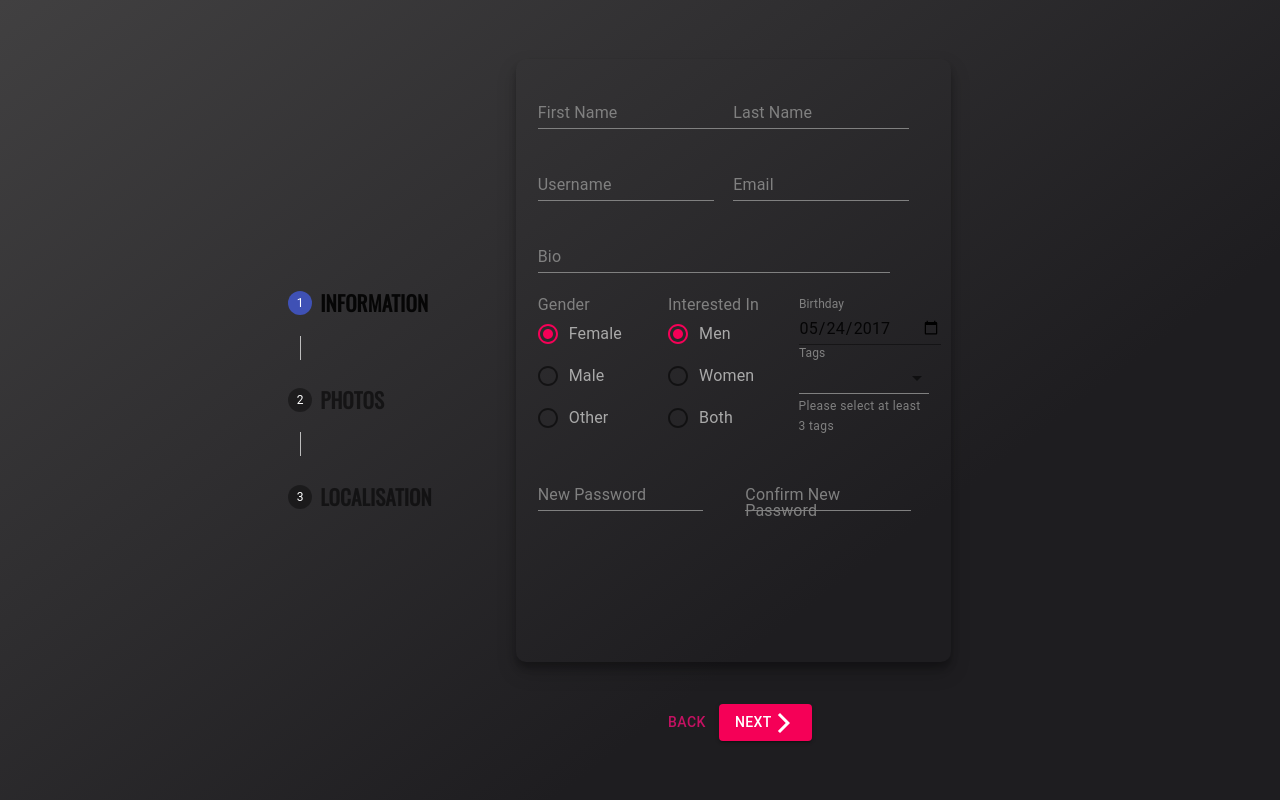
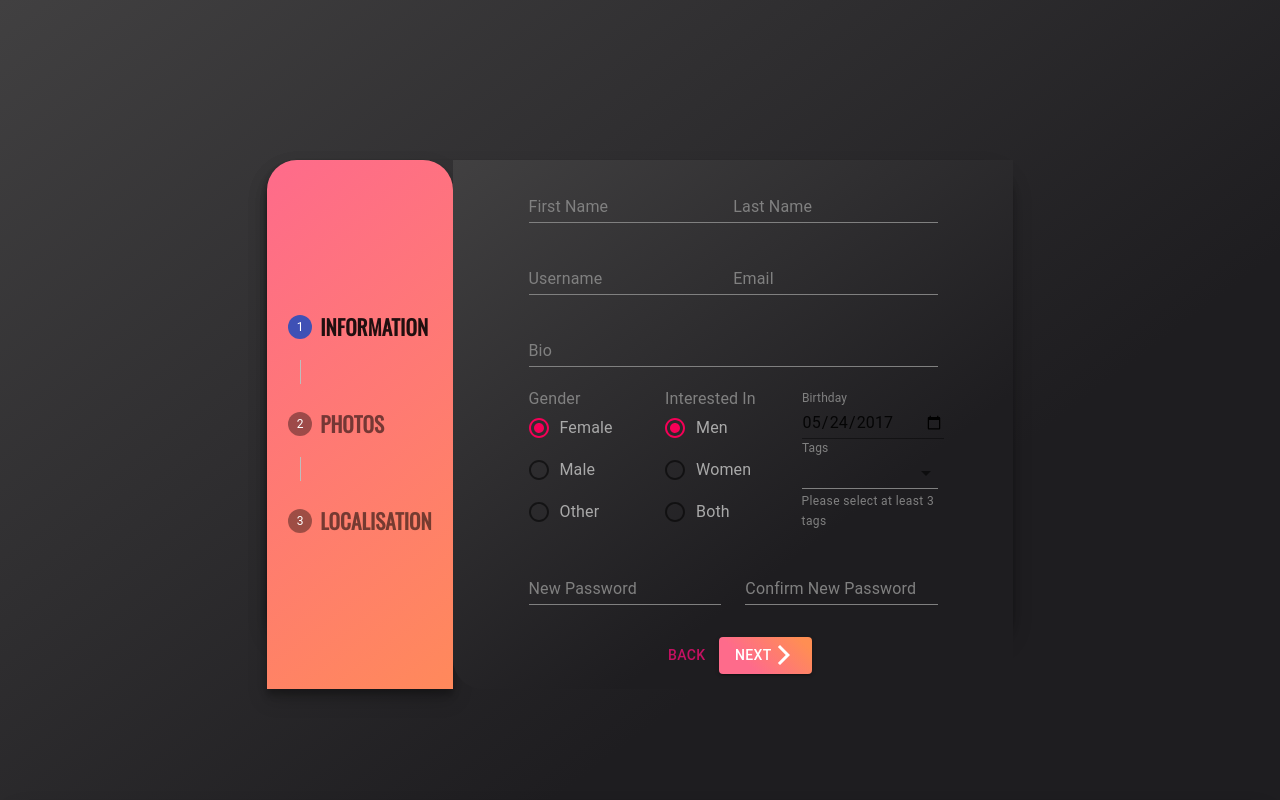
Before and after one commit to Othmaneessafi/Matcha, a React (Create React App) app in the folder client/: page /profile in a window 1280 px wide. Shown: the top 800 px of the page. Built offline with nearby package versions, Linux system fonts and the light colour scheme.

Commit message:
Update profile.css

```diff
--- a/client/src/components/profile/profile.css
+++ b/client/src/components/profile/profile.css
@@ -1,28 +1,136 @@
 
 .stepperContainer {
   background-color: transparent!important;
-  /* border: 2px solid yellow; */
+  /* border: 2px sol id yellow; */
   /* color: red; */
-}
-.profileContainer {
-  width: 100vw!important;
-  height: 100vh;
 }
 
 .finish {
   background-color: transparent!important;
 }
 
-.infosContainer {
-  width: 90vw;
-  height: 70vh;
-  padding: 5%;
-  border-radius: 10px;
-  margin-bottom: 10px;
-  box-shadow: 0 10px 20px rgba(0, 0, 0, 0.19), 0 6px 6px rgba(0, 0, 0, 0.23);
+
+.profilContainer {
+  height: 100vh;
 }
 
-.infosInputs {
-  width: 90%!important;
-  color: orangered;
+.profileContainer {
+  border-radius: 30px;
+  height: 60vh!important;
+  box-shadow: 0 10px 20px rgba(0, 0, 0, 0.19), 0 6px 6px rgba(0, 0, 0, 0.23);
+  animation: slideRight 0.8s;
 }
+
+@keyframes slideRight {
+  from {
+    margin-left: 200px;
+  }
+  to {
+    margin-left: 0;
+  }
+}
+
+.profileImageContainer {
+  background: rgb(254, 107, 139);
+  background: linear-gradient(
+    143deg,
+    rgba(254, 107, 139, 1) 0%,
+    rgba(255, 137, 91, 1) 100%
+    );
+    border-top-left-radius: 30px;
+    border-bottom-left-radius: 30px;
+    box-shadow: 0 10px 20px rgba(0, 0, 0, 0.19), 0 6px 6px rgba(0, 0, 0, 0.23);
+}
+
+.profileInputContainer {
+  background: rgb(65, 64, 65);
+  background: linear-gradient(
+    143deg,
+    rgba(65, 64, 65, 1) 0%,
+    rgba(30, 29, 32, 1) 69%
+  );
+  border-top-right-radius: 30px;
+  border-bottom-right-radius: 30px;
+  border-top-left-radius: 0;
+  border-bottom-left-radius: 0;
+  padding: 15px;
+}
+
+.profileImage {
+  /* width: 70%!important; */
+  height: auto;
+  animation: fading 3s;
+}
+
+@keyframes fading {
+  from {
+    opacity: 0;
+  }
+  to {
+    opacity: 1;
+  }
+}
+
+.profileInput {
+  color: white;
+  margin-bottom: 7px !important;
+}
+
+.profileBtn {
+  background: linear-gradient(45deg, #fe6b8b 30%, #ff8e53 90%);
+  border-radius: 0;
+  border: 0;
+  color: white;
+  padding: 0 30px;
+  box-shadow: 0 3px 5px 2px rgba(255, 105, 135, 0.3);
+  width: 40%;
+}
+
+.logo {
+  color: white;
+}
+
+.profileInputLabel {
+  color: grey !important;
+}
+.profileInput {
+  color: aliceblue !important;
+}
+
+.profileBtn:hover .forward {
+  height: 20px;
+  color: lightgrey;
+}
+
+.profileBtn:hover {
+  opacity: 0.8;
+}
+
+.userImage {
+  height: 22vh;
+  box-shadow: 0 10px 20px rgba(0, 0, 0, 0.19), 0 6px 6px rgba(0, 0, 0, 0.23);
+  border-radius: 5px;
+}
+.addBtn {
+  color: grey;
+  /* border: 1px solid red; */
+  width: 25px;
+  position: relative;
+  right: -10px;
+  top: 10px;
+}
+
+@media screen and (max-width: 1280px) {
+  .profileImageContainer {
+    border-top-left-radius: 30px;
+    border-top-right-radius: 30px;
+    border-bottom-left-radius: 0;
+    border-bottom-right-radius: 0;
+  }
+
+  .profileInputContainer {
+    border-top-right-radius: 0;
+    border-bottom-right-radius: 30px;
+    border-bottom-left-radius: 30px;
+  }
+}
```
